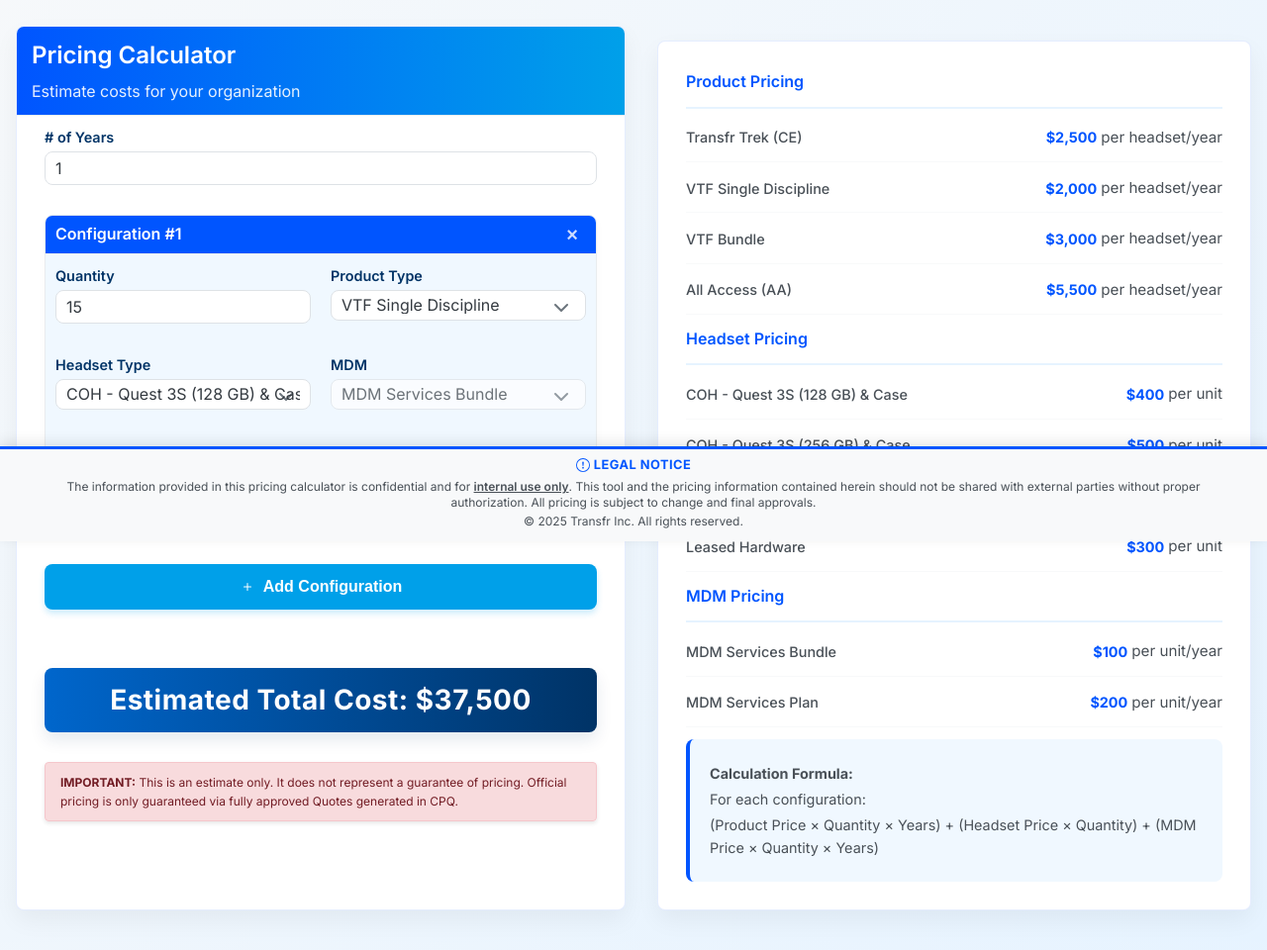
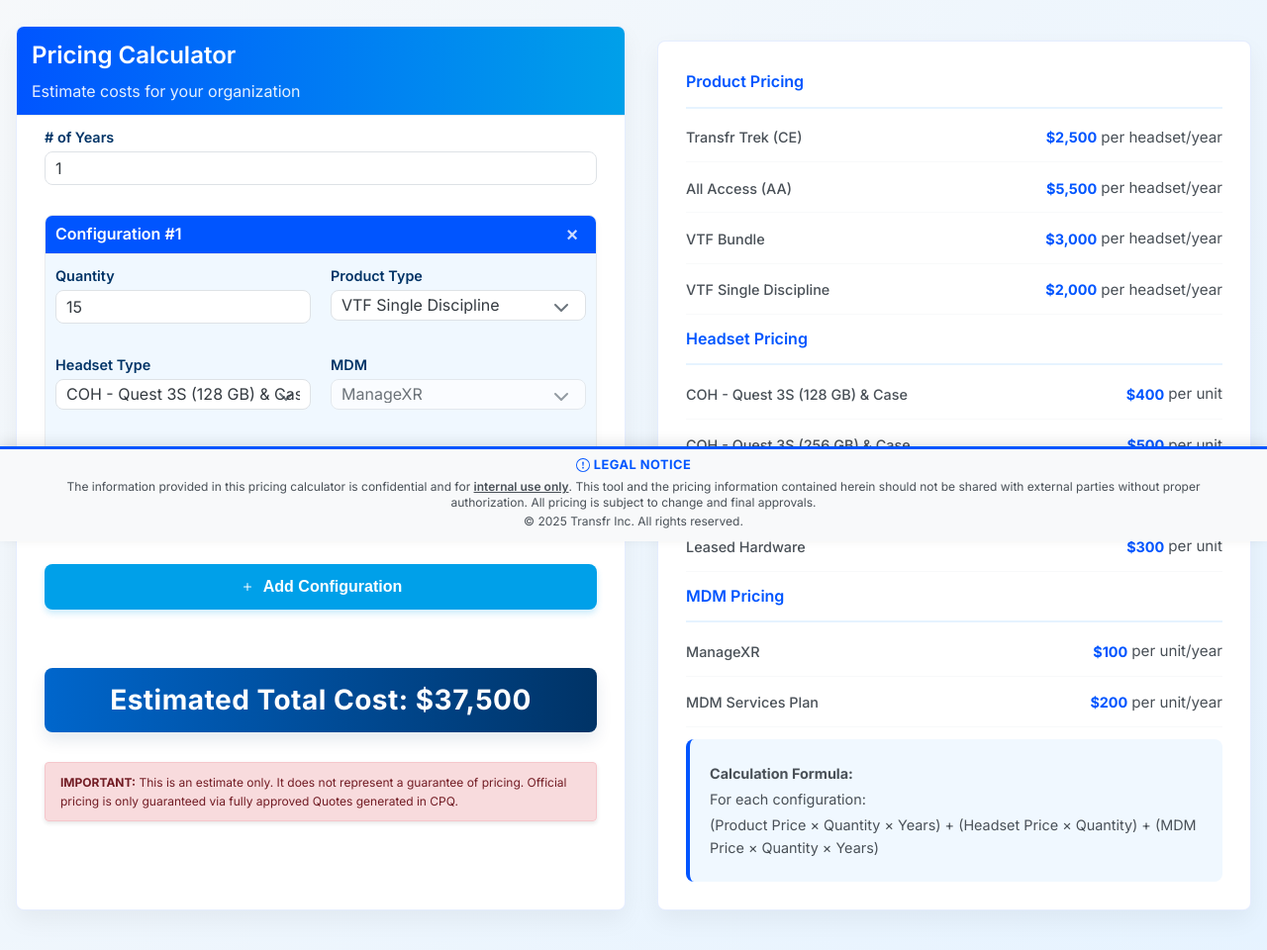
Before and after one commit to maxharris1/pricing-calc, a Flask app: page / in a window 1280 px wide. Shown: the part 253-1213 px from the top of the page at 99% size. Run offline with Flask 3, Linux system fonts and the light colour scheme.

Commit message:
Rename MDM Services Bundle to ManageXR and reorder product display

```diff
--- a/static/js/calculator.js
+++ b/static/js/calculator.js
@@ -29,7 +29,7 @@
     };
 
     const mdmPrices = {
-        "MDM Services Bundle": 100,
+        "ManageXR": 100,
         "MDM Services Plan": 200,
         "MDM Included": 0,
         "Customer Already Has Manage XR or ArborXR": 0
@@ -206,18 +206,18 @@
             mdmTypeSelect.value = "MDM Included";
             mdmTypeSelect.disabled = true;
         } else if (standardCOHHeadsets.includes(headsetValue)) {
-            // Set to "MDM Services Bundle" and disable the select for standard COH headsets
-            mdmTypeSelect.value = "MDM Services Bundle";
+            // Set to "ManageXR" and disable the select for standard COH headsets
+            mdmTypeSelect.value = "ManageXR";
             mdmTypeSelect.disabled = true;
         } else if (headsetValue === "COH - (Other Sources) - Pico") {
-            // Set to "MDM Services Bundle" and only show two specific options
-            mdmTypeSelect.value = "MDM Services Bundle";
+            // Set to "ManageXR" and only show two specific options
+            mdmTypeSelect.value = "ManageXR";
             mdmTypeSelect.disabled = false;
 
             // Show only Pico-compatible MDM options, hide all others
             mdmOptions.forEach(option => {
                 const optionValue = option.value;
-                if (optionValue === "MDM Services Bundle" || optionValue === "Customer Already Has Manage XR or ArborXR") {
+                if (optionValue === "ManageXR" || optionValue === "Customer Already Has Manage XR or ArborXR") {
                     option.style.display = '';
                 } else {
                     option.style.display = 'none';
@@ -280,16 +280,16 @@
             mdmTypeSelect.value = "MDM Included";
             mdmTypeSelect.disabled = true;
         } else if (standardCOHHeadsets.includes(headsetValue)) {
-            mdmTypeSelect.value = "MDM Services Bundle";
+            mdmTypeSelect.value = "ManageXR";
             mdmTypeSelect.disabled = true;
         } else if (headsetValue === "COH - (Other Sources) - Pico") {
-            mdmTypeSelect.value = "MDM Services Bundle";
+            mdmTypeSelect.value = "ManageXR";
             mdmTypeSelect.disabled = false;
 
             // Show only Pico-compatible MDM options, hide all others
             mdmOptions.forEach(option => {
                 const optionValue = option.value;
-                if (optionValue === "MDM Services Bundle" || optionValue === "Customer Already Has Manage XR or ArborXR") {
+                if (optionValue === "ManageXR" || optionValue === "Customer Already Has Manage XR or ArborXR") {
                     option.style.display = '';
                 } else {
                     option.style.display = 'none';
@@ -401,16 +401,16 @@
             mdmTypeSelect.value = "MDM Included";
             mdmTypeSelect.disabled = true;
         } else if (standardCOHHeadsets.includes(headsetValue)) {
-            mdmTypeSelect.value = "MDM Services Bundle";
+            mdmTypeSelect.value = "ManageXR";
             mdmTypeSelect.disabled = true;
         } else if (headsetValue === "COH - (Other Sources) - Pico") {
-            mdmTypeSelect.value = "MDM Services Bundle";
+            mdmTypeSelect.value = "ManageXR";
             mdmTypeSelect.disabled = false;
 
             // Show only Pico-compatible MDM options, hide all others
             mdmOptions.forEach(option => {
                 const optionValue = option.value;
-                if (optionValue === "MDM Services Bundle" || optionValue === "Customer Already Has Manage XR or ArborXR") {
+                if (optionValue === "ManageXR" || optionValue === "Customer Already Has Manage XR or ArborXR") {
                     option.style.display = '';
                 } else {
                     option.style.display = 'none';
--- a/templates/index.html
+++ b/templates/index.html
@@ -226,9 +226,9 @@
                                         <label for="productType-1" class="label">Product Type</label>
                                         <select id="productType-1" class="select product-type">
                                             <option value="CE">Transfr Trek (CE)</option>
+                                            <option value="AA">All Access (AA)</option>
+                                            <option value="VTF Bundle">VTF Bundle</option>
                                             <option value="VTF Single Discipline" selected>VTF Single Discipline</option>
-                                            <option value="VTF Bundle">VTF Bundle</option>
-                                            <option value="AA">All Access (AA)</option>
                                         </select>
                                     </div>
                                     <div class="form-group">
@@ -245,7 +245,7 @@
                                     <div class="form-group">
                                         <label for="mdmType-1" class="label">MDM</label>
                                         <select id="mdmType-1" class="select mdm-type">
-                                            <option value="MDM Services Bundle" selected>MDM Services Bundle</option>
+                                            <option value="ManageXR" selected>ManageXR</option>
                                             <option value="MDM Services Plan">MDM Services Plan</option>
                                             <option value="Customer Already Has Manage XR or ArborXR" class="pico-only-mdm" style="display: none;">Customer Already Has Manage XR or ArborXR</option>
                                             <option value="MDM Included">MDM Included</option>
@@ -279,9 +279,9 @@
                     <h3>Product Pricing</h3>
                     <ul class="key-list">
                         <li><span class="key-name">Transfr Trek (CE)</span> <span class="key-price">$2,500</span> <span class="unit-text">per headset/year</span></li>
+                        <li><span class="key-name">All Access (AA)</span> <span class="key-price">$5,500</span> <span class="unit-text">per headset/year</span></li>
+                        <li><span class="key-name">VTF Bundle</span> <span class="key-price">$3,000</span> <span class="unit-text">per headset/year</span></li>
                         <li><span class="key-name">VTF Single Discipline</span> <span class="key-price">$2,000</span> <span class="unit-text">per headset/year</span></li>
-                        <li><span class="key-name">VTF Bundle</span> <span class="key-price">$3,000</span> <span class="unit-text">per headset/year</span></li>
-                        <li><span class="key-name">All Access (AA)</span> <span class="key-price">$5,500</span> <span class="unit-text">per headset/year</span></li>
                     </ul>
                 </div>
 
@@ -298,7 +298,7 @@
                 <div class="key-section">
                     <h3>MDM Pricing</h3>
                     <ul class="key-list">
-                        <li><span class="key-name">MDM Services Bundle</span> <span class="key-price">$100</span> <span class="unit-text">per unit/year</span></li>
+                        <li><span class="key-name">ManageXR</span> <span class="key-price">$100</span> <span class="unit-text">per unit/year</span></li>
                         <li><span class="key-name">MDM Services Plan</span> <span class="key-price">$200</span> <span class="unit-text">per unit/year</span></li>
                     </ul>
                 </div>
```
